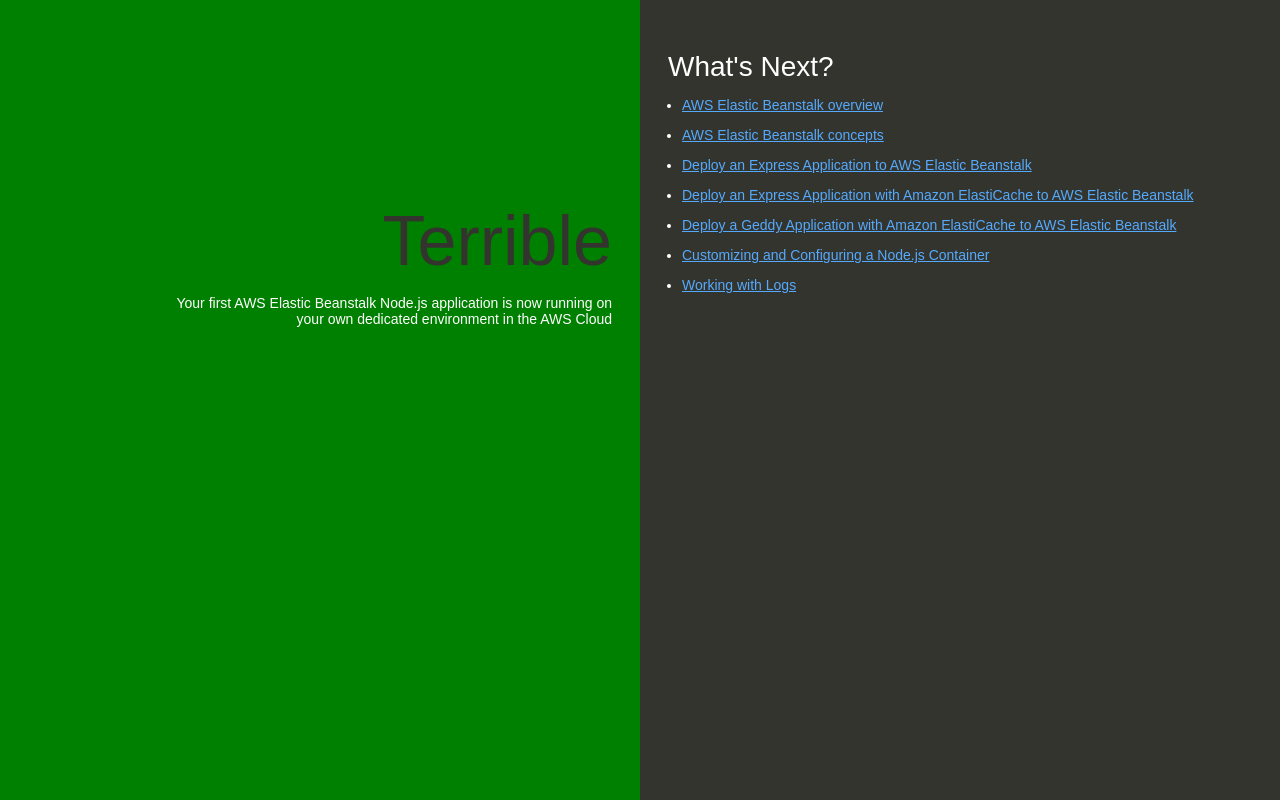
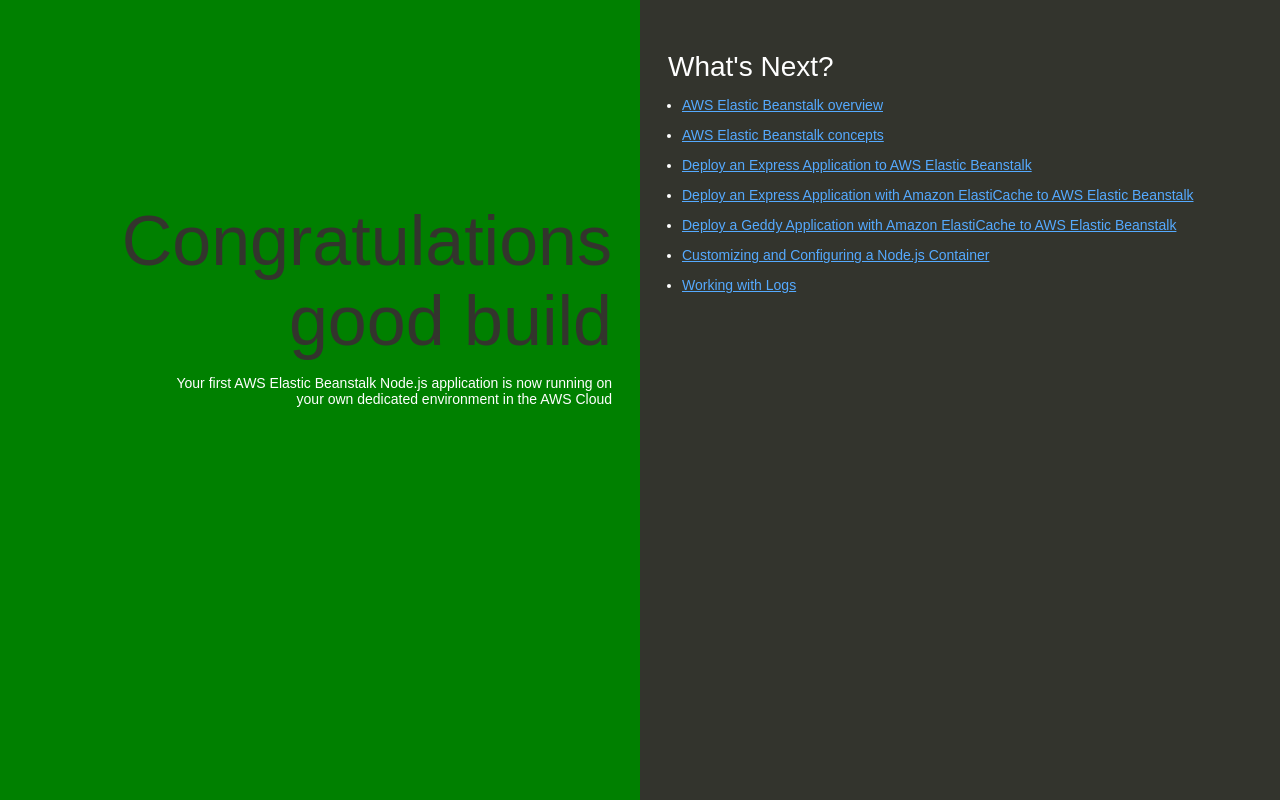
Before and after one commit to mcdang123/my-nodejs-app, a website: page index.html in a window 1280 px wide. Drawn offline with Linux system fonts and the light colour scheme.

Commit message:
Update index.html
Changed terrible to Congratulations good build

```diff
--- a/index.html
+++ b/index.html
@@ -74,7 +74,7 @@
   </head>
   <body>
     <div class="textColumn">
-      <h1>Terrible</h1>
+      <h1>Congratulations good build</h1>
       <p>Your first AWS Elastic Beanstalk Node.js application is now running on your own dedicated environment in the AWS Cloud</p>
     </div>
     <div class="linksColumn">
```
